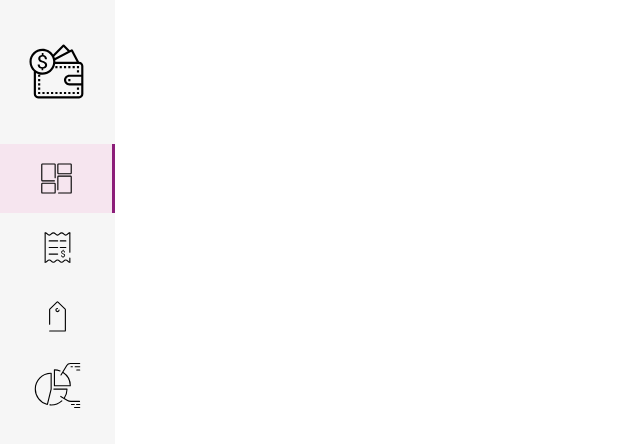
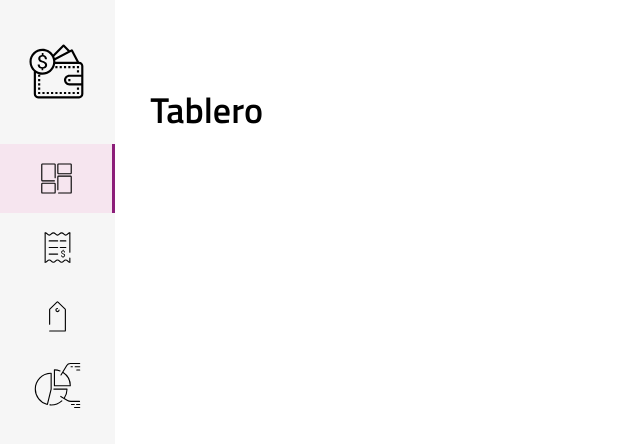
Before and after one commit to Libo033/smartPocket, a Next.js app: page /dashboard in a window 1280 px wide. Shown: the top 444 px of the page, without its empty margins (0-640 px from the left). Built offline with nearby package versions, Linux system fonts and the light colour scheme.

Commit message:
En proceso: iniciado dashboard page

```diff
--- a/src/app/dashboard/page.module.css
+++ b/src/app/dashboard/page.module.css
@@ -1,8 +1,34 @@
 .Dashboard {
+  z-index: 0;
   width: 100%;
   max-width: 1920px;
   margin-left: auto;
   margin-right: auto;
-  min-height: 100vh;
-  height: 100%;
+  height: 100vh;
+  margin-left: 9%;
+  overflow-y: auto;
 }
+
+.Dashboard_TitleContainer {
+  padding: 7% 3% 0% 3%;
+}
+
+.Dashboard_Title {
+  font-size: 36px;
+  font-weight: 600;
+}
+
+@media (641px <= width <= 1007px) {
+  .Dashboard {
+    margin-left: 12%;
+  }
+}
+
+@media (width <= 640px) {
+  .Dashboard {
+    margin-left: 0;
+    min-height: 100vh;
+    height: fit-content;
+    overflow-x: hidden;
+  }
+}
--- a/src/app/dashboard/page.tsx
+++ b/src/app/dashboard/page.tsx
@@ -1,10 +1,12 @@
 import React from "react";
-import styles from '@/app/dashboard/page.module.css';
+import styles from "@/app/dashboard/page.module.css";
 
 const Dashboard = () => {
   return (
     <div className={styles.Dashboard}>
-
+      <div className={styles.Dashboard_TitleContainer}>
+        <h1 className={styles.Dashboard_Title}>Tablero</h1>
+      </div>
     </div>
   );
 };
```
